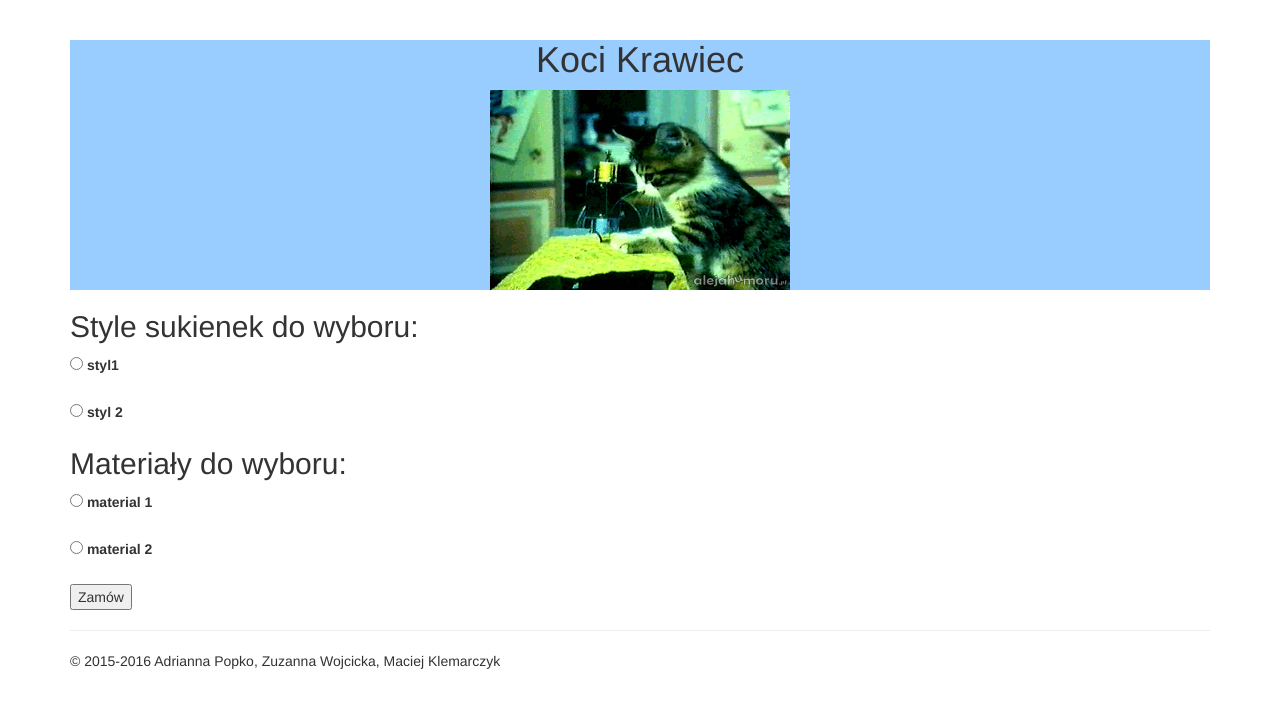
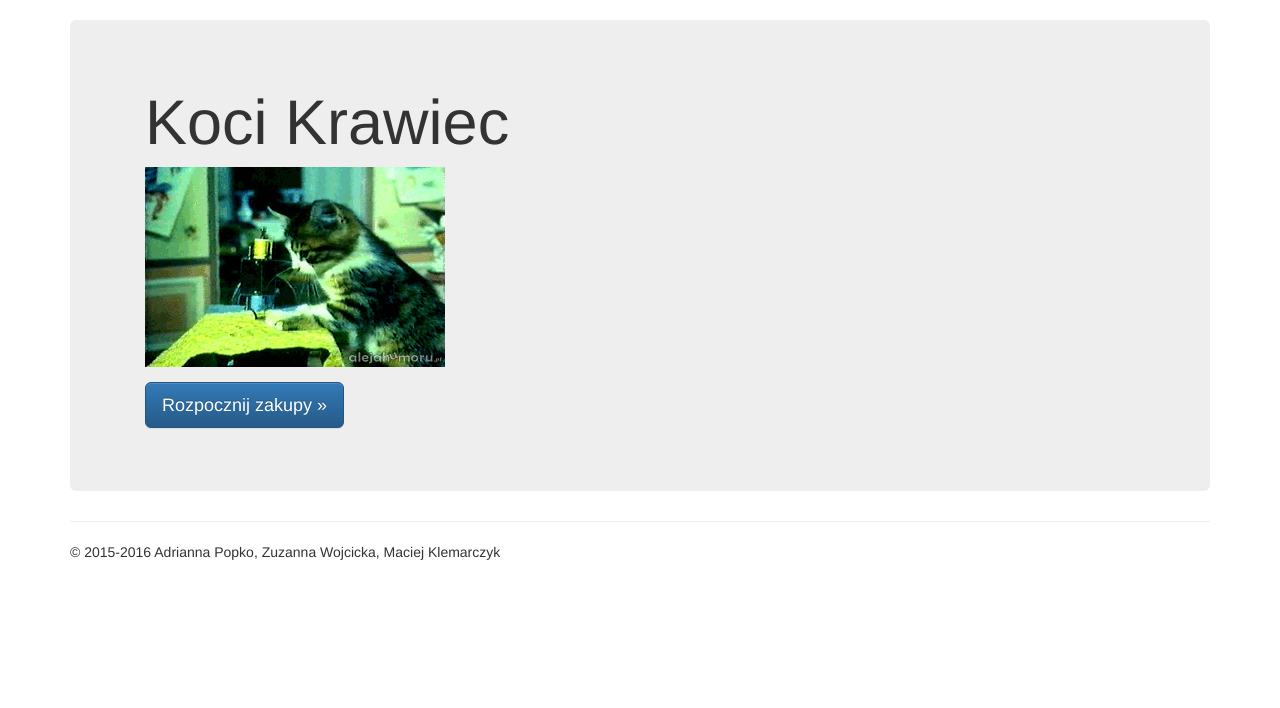
Before and after one commit to ProjNaRok1516/ruby-www, a Rails app: page / in a window 1280 px wide. Shown: the part 52-760 px from the top of the page. Run offline with Rails 7, Linux system fonts and the light colour scheme; style sheets or scripts are compiled from the project's sources; some libraries are stand-ins or nearby versions.

Commit message:
Home welcome message was created.

```diff
--- a/app/views/home/index.html.erb
+++ b/app/views/home/index.html.erb
@@ -1,25 +1,9 @@
 
-<div style="background-color: #99ccff;">
-<center><h1>Koci Krawiec</h1></center>
-<center><img src="koteczek.gif" alt="Koci Krawiec" width="300" height="200"/><center>
+<!-- Main jumbotron for a primary marketing message or call to action -->
+<div class="jumbotron">
+	<div class="container">
+		<h1>Koci Krawiec</h1>
+		<p><img src="koteczek.gif" alt="Koci Krawiec" width="300" height="200"/><p>
+		<p><a class="btn btn-primary btn-lg" href="/zamow" role="button">Rozpocznij zakupy »</a></p>
+	</div>
 </div>
-<%= form_tag("/zamow" ,method:"get") do %>
-<h2>Style sukienek do wyboru:</h2>
-
-<%= radio_button_tag(:styl, "styl1") %>
-<%= label_tag(:styl, "styl1") %>
-<br>
-<br>
-<%= radio_button_tag(:styl, "styl 1") %>
-<%= label_tag(:styl, "styl 2") %>
-
-<h2>Materiały do wyboru:</h2>
-<%= radio_button_tag(:material, "material 1") %>
-<%= label_tag(:material, "material 1") %>
-<br>
-<br>
-<%= radio_button_tag(:material, "material 2") %>
-<%= label_tag(:material, "material 2") %>
-<br><br>
-<%= submit_tag("Zamów") %>
-<% end %>
```
